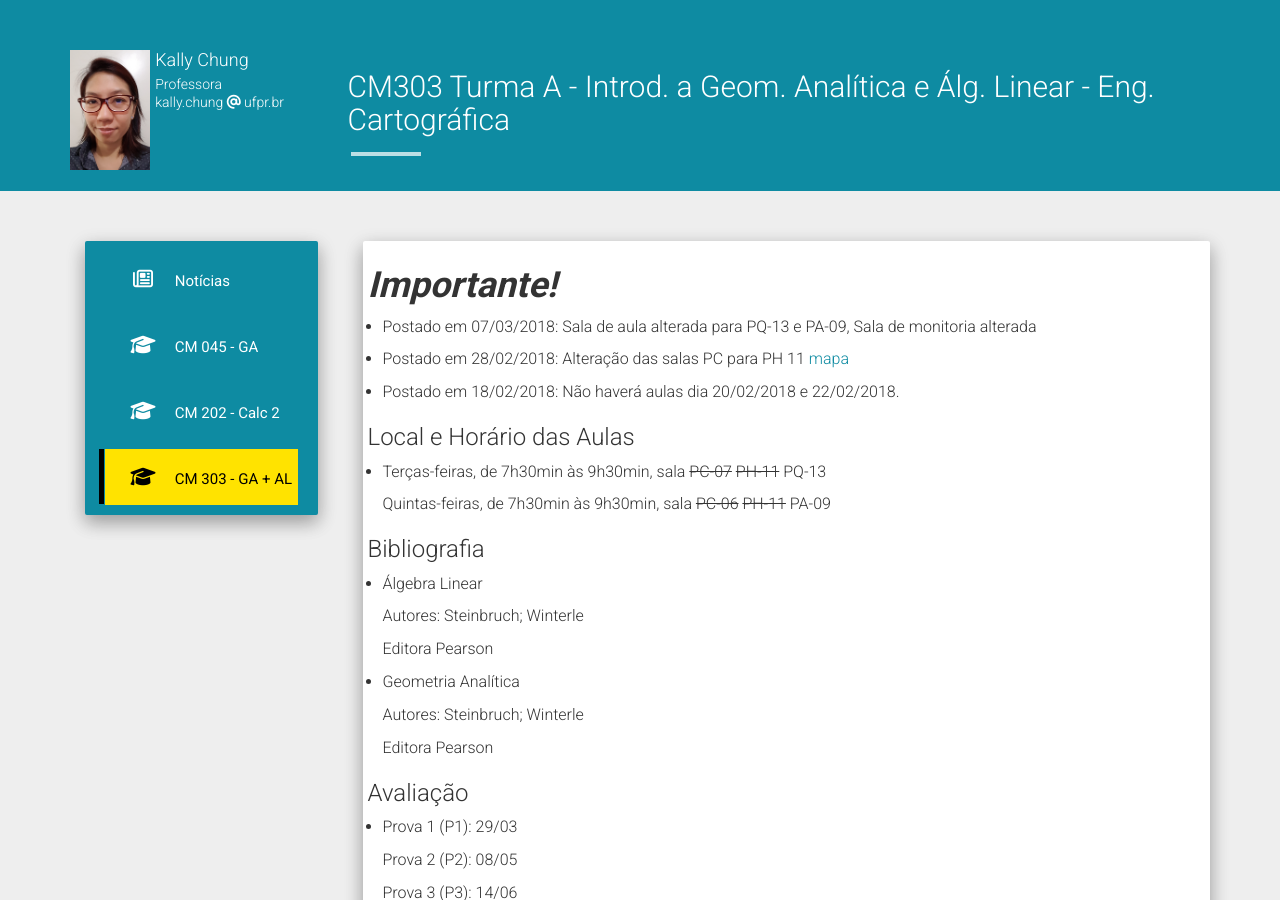
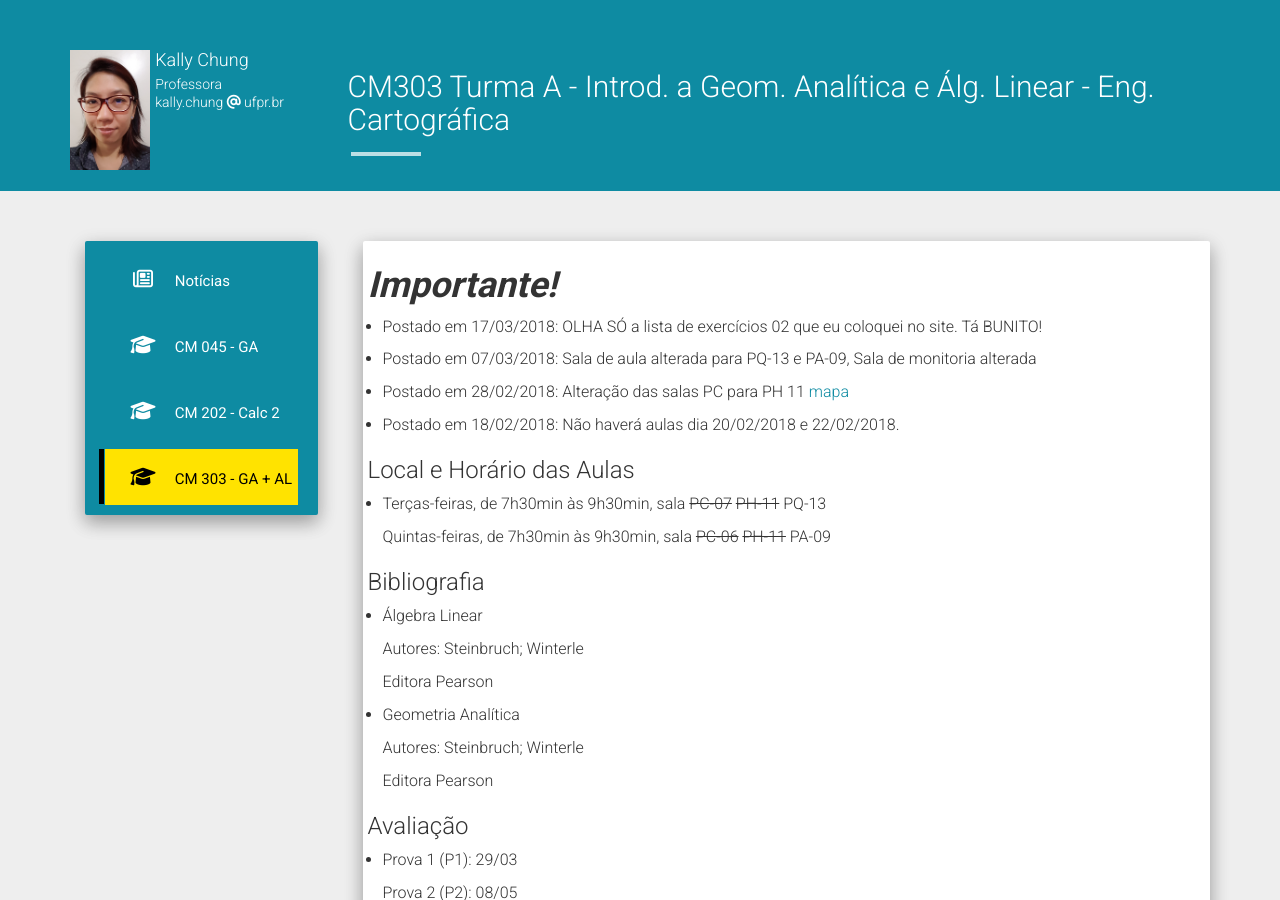
Before and after one commit to chunggnuhc/chunggnuhc.github.io, a Jekyll site: the page built from CM303-GAeAL-1sem2018.md, in a window 1280 px wide and 900 px high. Built offline with Jekyll 4.4.1, drawn with Linux system fonts in a browser that asks for light colours; nearby versions of some CDN libraries.

Commit message:
Update CM 303

```diff
--- a/CM303-GAeAL-1sem2018.md
+++ b/CM303-GAeAL-1sem2018.md
@@ -4,6 +4,8 @@ title: CM303 Turma A - Introd. a Geom. Analítica e Álg. Linear - Eng. Cartogr
 permalink: /CM303-GAeAL-1sem2018/
 ---
 <h1><b><i>Importante!</i></b></h1>
+- Postado em 17/03/2018: OLHA SÓ a lista de exercícios 02 que eu coloquei no site. Tá BUNITO!
+
 - Postado em 07/03/2018: Sala de aula alterada para PQ-13 e PA-09, Sala de monitoria alterada
 
 - Postado em 28/02/2018: Alteração das salas PC para PH 11 [mapa](/disciplinas1sem2018/mapacentropolitecnico.pdf)
```
